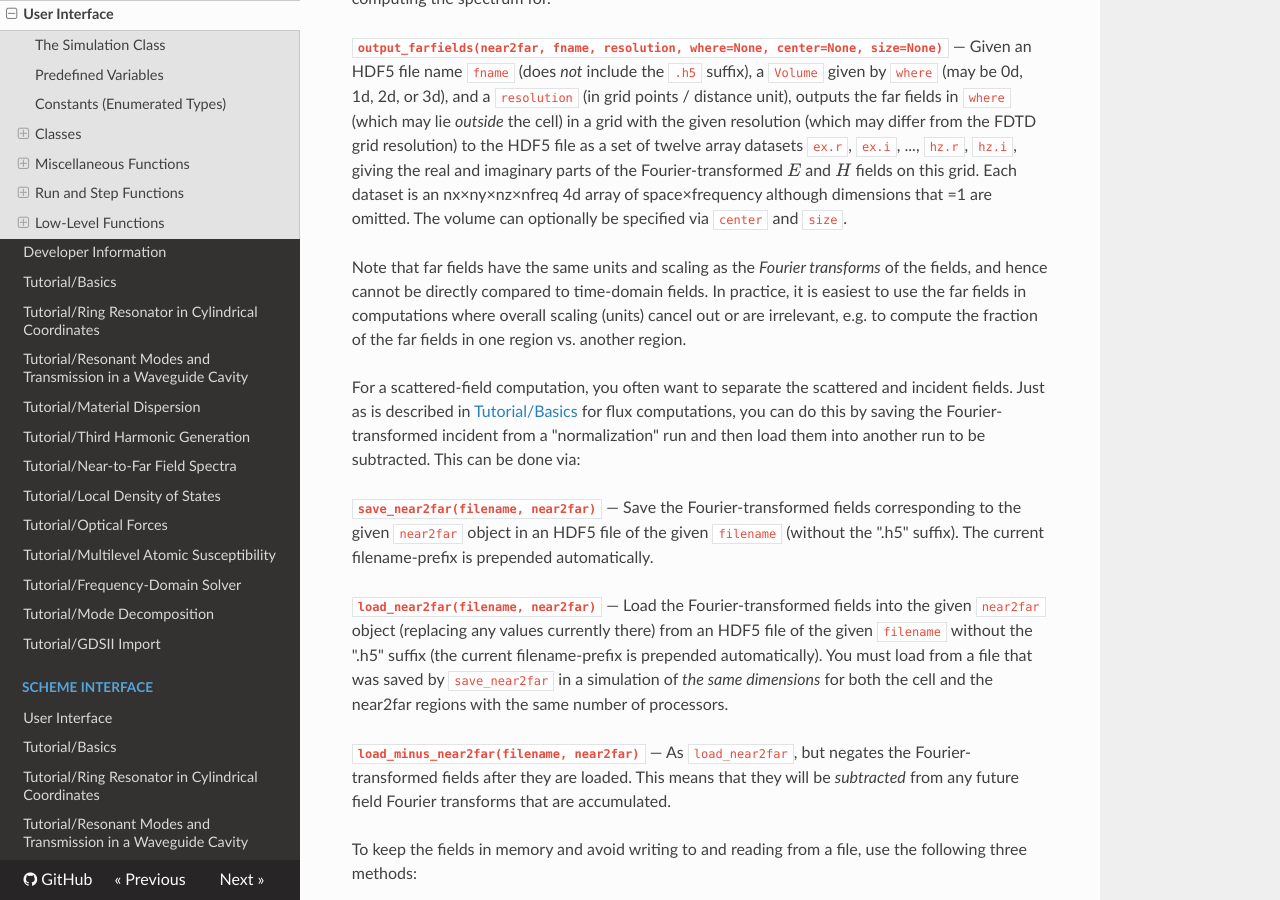
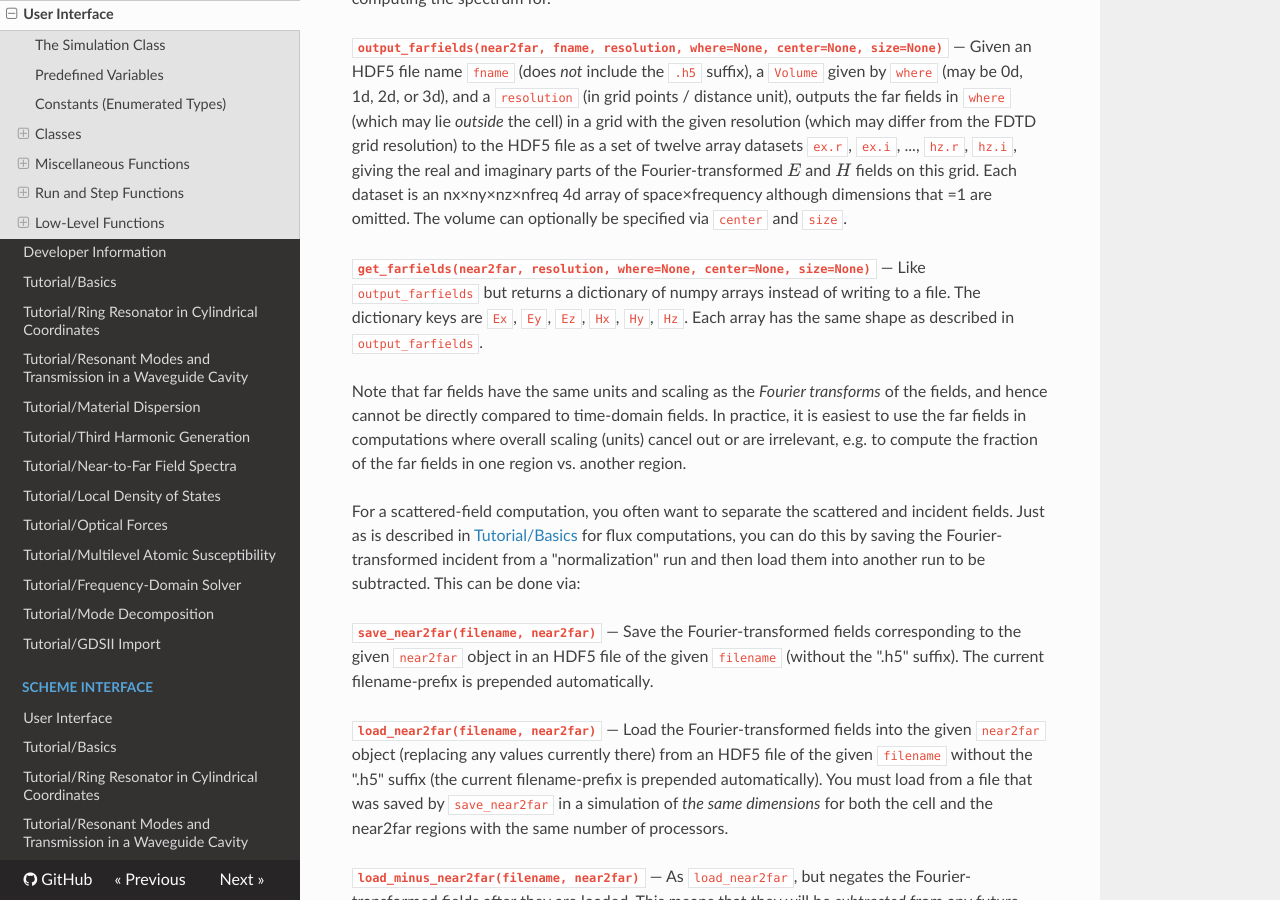
Before and after one commit to NanoComp/meep, an MkDocs documentation site: the page built from doc/docs/Python_User_Interface.md, in a window 1280 px wide and 900 px high, scrolled down 39094 px. Built offline with MkDocs 1.6.1, drawn with Linux system fonts in a browser that asks for light colours; nearby versions of some CDN libraries; formulas are drawn with MathJax 3; old or Windows-style settings are respelled for this version of MkDocs.

Commit message:
Add get_farfields docs

```diff
--- a/doc/docs/Python_User_Interface.md
+++ b/doc/docs/Python_User_Interface.md
@@ -1283,6 +1283,10 @@
 —
 Given an HDF5 file name `fname` (does *not* include the `.h5` suffix), a `Volume` given by `where` (may be 0d, 1d, 2d, or 3d), and a `resolution` (in grid points / distance unit), outputs the far fields in `where` (which may lie *outside* the cell) in a grid with the given resolution (which may differ from the FDTD grid resolution) to the HDF5 file as a set of twelve array datasets `ex.r`, `ex.i`, ..., `hz.r`, `hz.i`, giving the real and imaginary parts of the Fourier-transformed $E$ and $H$ fields on this grid. Each dataset is an nx&#215;ny&#215;nz&#215;nfreq 4d array of space&#215;frequency although dimensions that =1 are omitted. The volume can optionally be specified via `center` and `size`.
 
+**`get_farfields(near2far, resolution, where=None, center=None, size=None)`**
+—
+Like `output_farfields` but returns a dictionary of numpy arrays instead of writing to a file. The dictionary keys are `Ex`, `Ey`, `Ez`, `Hx`, `Hy`, `Hz`. Each array has the same shape as described in `output_farfields`.
+
 Note that far fields have the same units and scaling as the *Fourier transforms* of the fields, and hence cannot be directly compared to time-domain fields. In practice, it is easiest to use the far fields in computations where overall scaling (units) cancel out or are irrelevant, e.g. to compute the fraction of the far fields in one region vs. another region.
 
 For a scattered-field computation, you often want to separate the scattered and incident fields. Just as is described in [Tutorial/Basics](Python_Tutorials/Basics.md) for flux computations, you can do this by saving the Fourier-transformed incident from a "normalization" run and then load them into another run to be subtracted. This can be done via:
```
